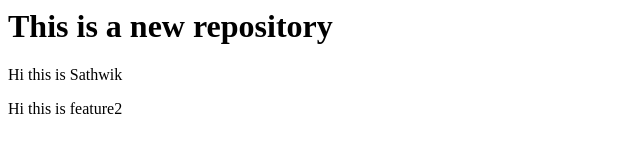
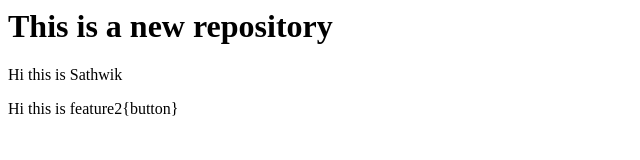
Before and after one commit to SathwikNarla/LocalRepo, a plain HTML site: page index.html in a window 1280 px wide. Shown: the full height of the page, 0-640 px from the left. Drawn offline with Linux system fonts and the light colour scheme.

```diff
--- a/index.html
+++ b/index.html
@@ -1,3 +1,3 @@
 <h1>This is a new repository</h1>
 <p>Hi this is Sathwik</p>
-<p>Hi this is feature2</p>
+<p>Hi this is feature2{button}</p>
```
